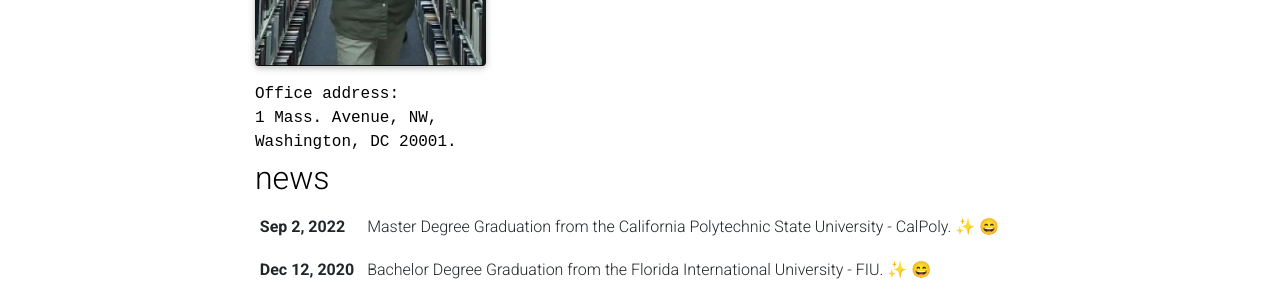
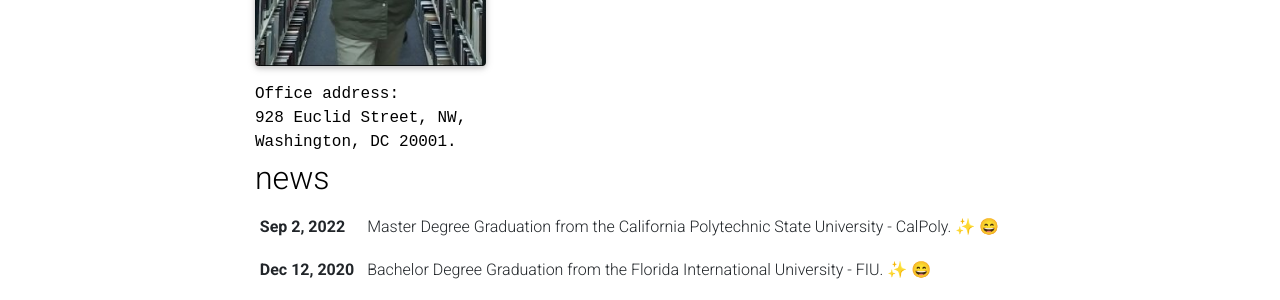
Before and after one commit to ebohnenb/ebohnenb.github.io, a Jekyll site: the page built from _pages/about.md, in a window 1280 px wide and 1332 px high. Shown: the part 434-734 px from the top of the window. Built offline with Jekyll 4.4.1, drawn with Linux system fonts in a browser that asks for light colours; full-size pictures stand in for the smaller copies a plugin makes; emoji names are drawn with the system emoji font; comment, search, counter and statistics services are not loaded; a style sheet for code colours, icons or effects is not loaded.

Commit message:
Update about.md

```diff
--- a/_pages/about.md
+++ b/_pages/about.md
@@ -10,7 +10,7 @@ profile:
   image_circular: false # crops the image to make it circular
   address: >
     Office address:
-    <p>1 Mass. Avenue, NW,</p>
+    <p>928 Euclid Street, NW,</p>
     <p>Washington, DC 20001.</p>
 
 news: true  # includes a list of news items
```
